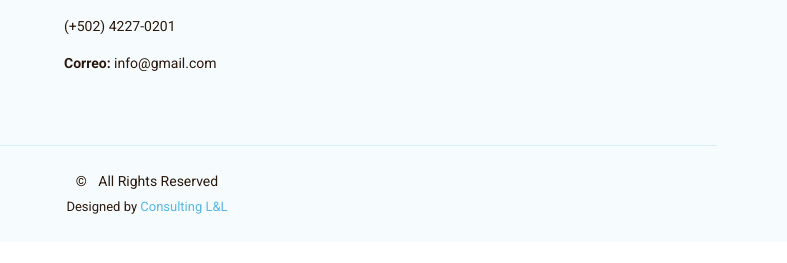
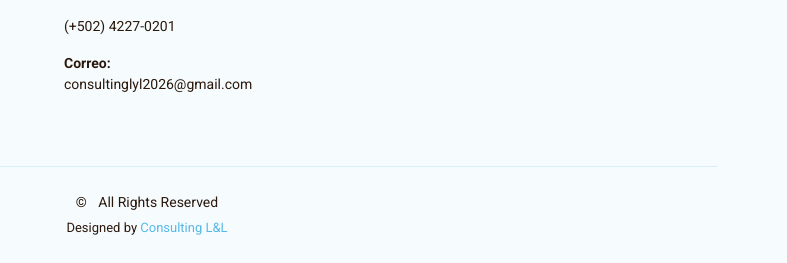
Before and after one commit to LindaQuelex/consultingLyL, a plain HTML site: page docs/index.html in a window 1280 px wide. Shown: the part 1029-1292 px from the top of the page, 493-1280 px from the left. Before the commit the page ends 1271 px from the top, so only its background shows below. Drawn offline with Linux system fonts and the light colour scheme.

Commit message:
update email

```diff
--- a/docs/index.html
+++ b/docs/index.html
@@ -144,7 +144,7 @@
             <p class="mt-4"><strong>Teléfonos:</strong>
             <p> <span> (+502) 3545-2840</span></p>
             <p> <span> (+502) 4227-0201</span></p>
-            <p><strong>Correo:</strong> <span>info@gmail.com</span></p>
+            <p><strong>Correo:</strong> <span>consultinglyl2026@gmail.com</span></p>
           </div>
 
 
```
